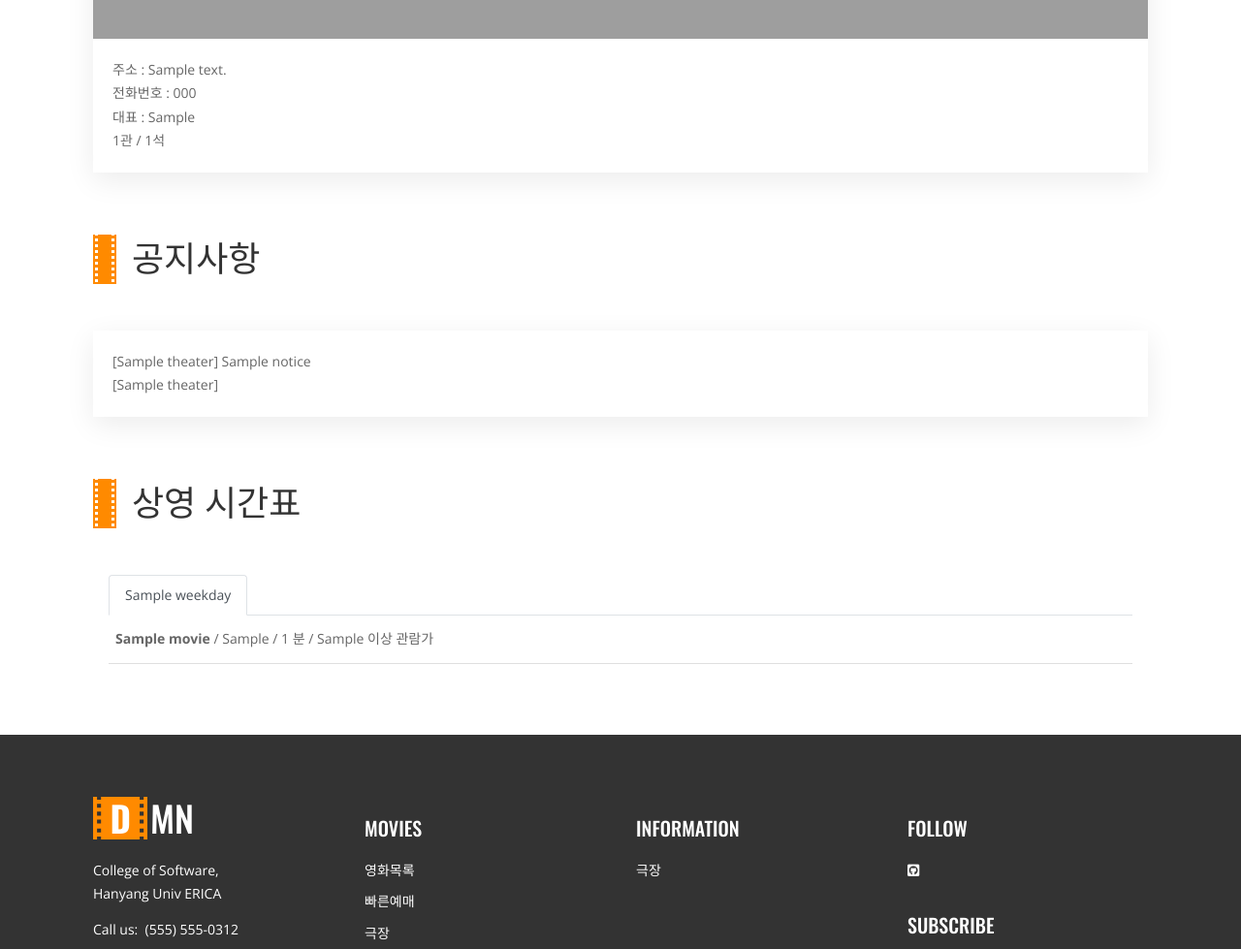
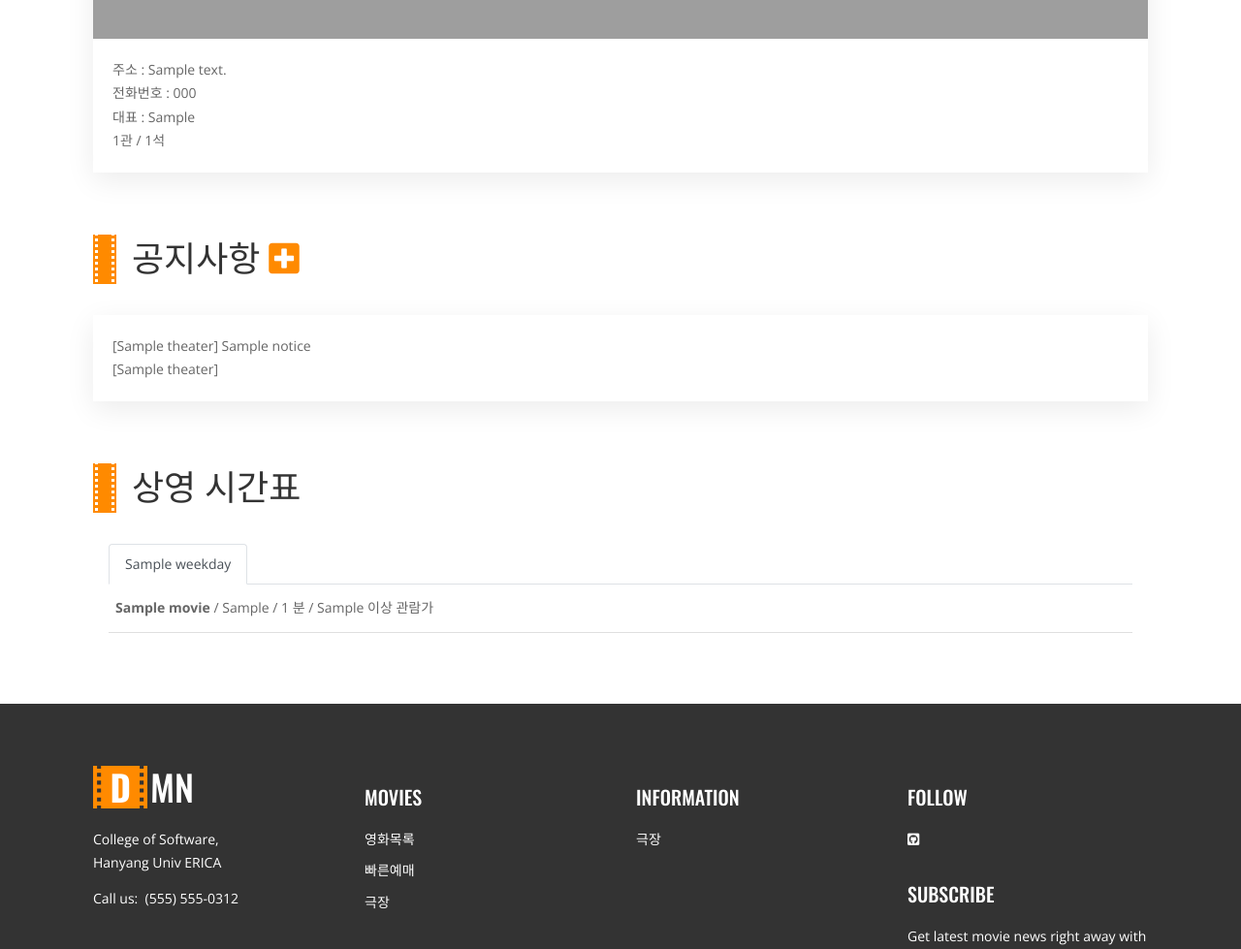
Before and after one commit to Gudegi/Database-Theater, a Flask app: template flex/templates/client_templates/theaters.html in a window 1280 px wide. Shown: the part 1032-2011 px from the top of the page at 97% size. Run offline with Flask 2, Linux system fonts and the light colour scheme; a user stored in the database is signed in; tables that the repository leaves empty hold one stand-in row (values such as "Sample post"); the template is opened without the code that fills it: values that come from a table or form of the project are taken from there, most other values are stand-ins (such as "Sample title", 1, 10 or a date in 2020); some libraries are stand-ins or nearby versions; grey boxes are pictures that could not be loaded.

Commit message:
Add notice link, Icon

```diff
--- a/flex/templates/client_templates/theaters.html
+++ b/flex/templates/client_templates/theaters.html
@@ -117,8 +117,8 @@
     </section>
     <section class="section-middle">
       <div class="container">
-        <div class="section-head">
-          <h2 class="section-title text-uppercase">공지사항</h2>
+        <div class="section-head" style="margin-bottom: 2rem;">
+          <h2 class="section-title text-uppercase">공지사항  <a class="fas fa-plus-square" href="{{ url_for('services._notice') }}"></a></h2>
           <p class="section-text"></p>
         </div>
         <article class="movie-line-entity">
@@ -126,8 +126,7 @@
             <ul style="list-style: none">
               {% for i in range(2) %}
               <li>
-                <a style="color: #666666" href="#">[{{theaters.name}}] {{notices[i].title}}</a>
-                <!--url_for('services.noticeDetail', notice_id=notices[i].id)-->
+                <a style="color: #666666" href="{{ url_for('services.noticeDetail', notice_id=notices[i].id) }}">[{{theaters.name}}] {{notices[i].title}}</a>
               </li>
               {% endfor %}
             </ul>
@@ -135,9 +134,9 @@
         </article>
       </div>
     </section>
-    <section class="section-middle" style="margin-top: 0;">
+    <section class="section-middle">
       <div class="container">
-        <div class="section-head">
+        <div class="section-head" style="margin-bottom: 2rem;">
           <h2 class="section-title text-uppercase">상영 시간표</h2>
           <p class="section-text"></p>
         </div>
```
